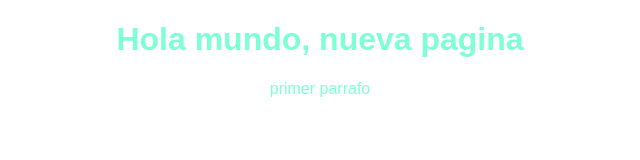
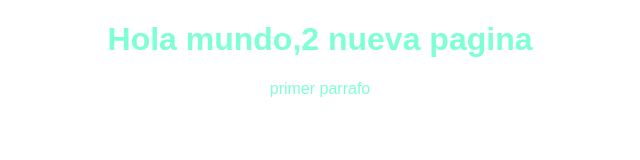
Before and after one commit to bolisteward/Practica, a plain HTML site: page index.html in a window 1280 px wide. Shown: the whole page, without its empty margins (320-960 px from the left). Drawn offline with Linux system fonts and the light colour scheme.

Commit message:
cambios en developer

```diff
--- a/index.html
+++ b/index.html
@@ -8,7 +8,7 @@
     <link rel="stylesheet" href="css/estilos.css"/>
 </head>
 <body>
-    <h1>Hola mundo, nueva pagina</h1>
+    <h1>Hola mundo,2  nueva pagina</h1>
     <p>primer parrafo</p>
 </body>
 </html>
```
